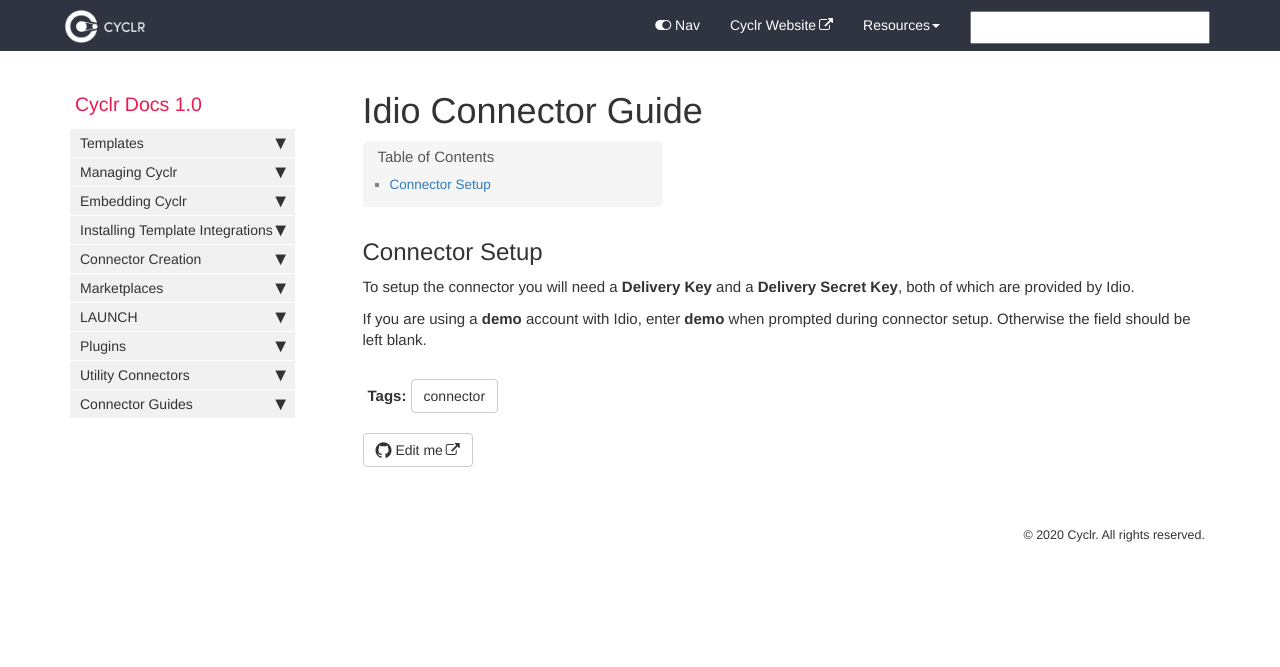
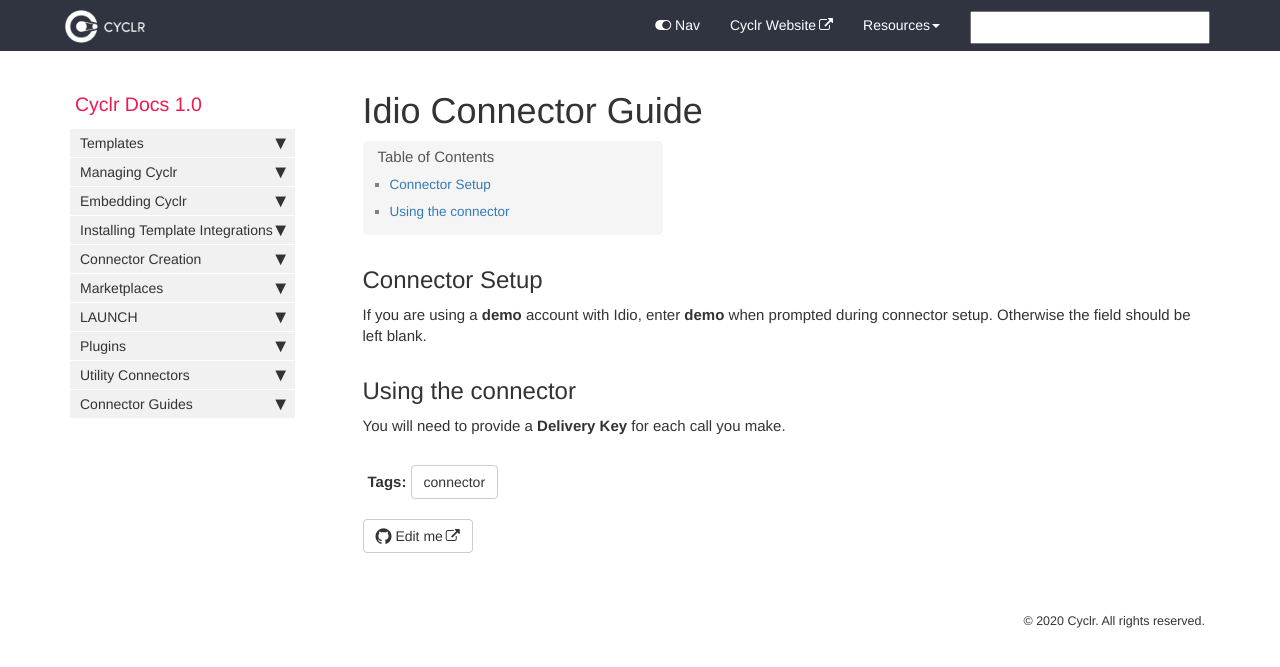
Before and after one commit to sneakysneak/docs, a Jekyll site: the page built from pages/connector-authentication/idio.md, in a window 1280 px wide. Shown: the top 667 px of the page. Built offline with Jekyll 4.4.1, drawn with Linux system fonts in a browser that asks for light colours; comment, search, counter and statistics services are not loaded.

Commit message:
Update idio.md

```diff
--- a/pages/connector-authentication/idio.md
+++ b/pages/connector-authentication/idio.md
@@ -7,6 +7,8 @@ tags: [connector]
 
 ## Connector Setup
 
-To setup the connector you will need a **Delivery Key** and a **Delivery Secret Key**, both of which are provided by Idio.
+If you are using a **demo** account with Idio, enter **demo** when prompted during connector setup.  Otherwise the field should be left blank.
 
-If you are using a **demo** account with Idio, enter **demo** when prompted during connector setup.  Otherwise the field should be left blank.
+## Using the connector
+
+You will need to provide a **Delivery Key** for each call you make.
```
